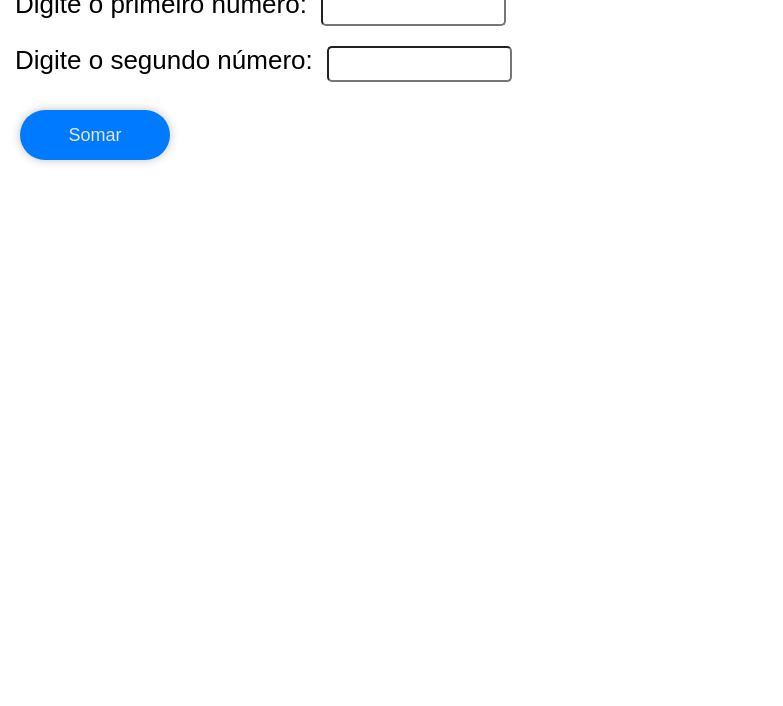
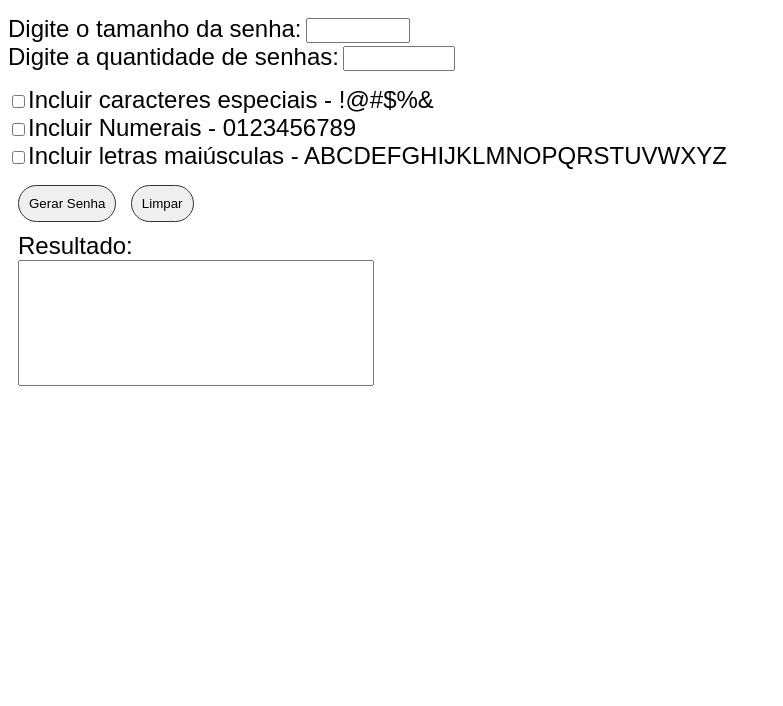
Before and after one commit to arthurzop/Turma1DT, a plain HTML site: page index.html in a window 1280 px wide. Shown: the part 94-800 px from the top of the page, without its empty margins (0-783 px from the left). Drawn offline with Linux system fonts and the light colour scheme.

Commit message:
Add files via upload

```diff
--- a/index.html
+++ b/index.html
@@ -4,25 +4,38 @@
     <meta charset="UTF-8">
     <meta http-equiv="X-UA-Compatible" content="IE=edge">
     <meta name="viewport" content="width=device-width, initial-scale=1.0">
-    <title>Somar Dois</title>
+    <title>Gerador de Senha</title>
     <link rel="stylesheet" href="styles.css">
 </head>
 <body>
-    <h1>Soma de Dois Números Inteiros</h1>
-    <label>Digite o primeiro número:</label>
-        <input type="number" id="num1">
-        <br>
-    <label>Digite o segundo número:</label>
-        <input type="number" id="num2">
-        <br><br>
+    <header >
+        <h1> Gerador de Senhas</h1>
+    </header>
+    <main>
+        <div id="main">
+            <label>Digite o tamanho da senha:</label>
+            <input type="number" id="tamanho" min="1" max="12"> <br>
 
-    <button onclick="somar()">Somar</button>
-    <br>
+            <label>Digite a quantidade de senhas:</label>
+            <input type="number" id="quant" min="1" max="100">
+        </div>
 
-    <div id="result">
+        <div id="check">
+            <label><input type="checkbox" id="special">Incluir caracteres especiais - !@#$%&</label> <br>
+            <label><input type="checkbox" id="number">Incluir Numerais - 0123456789</label> <br>
+            <label><input type="checkbox" id="upper">Incluir letras maiúsculas - ABCDEFGHIJKLMNOPQRSTUVWXYZ</label> <br>
+        </div>
 
-    </div>
+        <div id="buttons">
+            <button onclick="gerarsenha()">Gerar Senha</button>
+            <button onclick="limpar()">Limpar</button>
+        </div>
 
-    <script src="soma.js"></script>
+        <div id="resultado">
+            <label>Resultado:</label> <br>
+            <textarea id="resposta" rows="8"></textarea>
+        </div>
+    </main>
+    <script src="script.js"></script>
 </body>
 </html>
--- /dev/null
+++ b/script.js
@@ -0,0 +1,49 @@
+function gerarsenha(){
+
+    // vamos obter as configurações da senha
+
+    document.getElementById("resposta").value = "";
+    let tamanho = document.getElementById("tamanho").value;
+    let quantidade = document.getElementById("quant").value;
+    let especial = document.getElementById("special").checked;
+    let numero = document.getElementById("number").checked;
+    let maiuscula = document.getElementById("upper").checked;
+
+    // vamos configurar as opções de caracteres para a senha
+
+    let caracteres = "abcdefghijklmnopqrstuvwxyz";
+
+    // vamos configuar as opções de caracteres para a senha de acordo com as opções
+
+    if(especial) {
+       caracteres += "!@#$%&*?";
+}
+    if(numero) {
+       caracteres += "0123456789";
+}
+
+    if(maiuscula) {
+       caracteres += "ABCDEFGHIJKLMNOPQRSTUVWXYZ";
+}
+
+    // Vamos gerar a senha de acordo com as configurações acima
+
+    for(let i = 0; i < quantidade; i++){
+        let senha = "";
+        for(let j = 0; j < tamanho; j++){
+            var aleatorio = Math.floor(Math.random() * caracteres.length);
+            senha += caracteres.substring(aleatorio, aleatorio + 1);
+
+        }
+        document.getElementById("resposta").value += senha + '\n';
+    }
+}
+
+function limpar(){
+    document.getElementById("tamanho").value = "";
+    document.getElementById("quant").value = "";
+    document.getElementById("resposta").value = "";
+    document.getElementById("special").checked = false;
+    document.getElementById("number").checked = false;
+    document.getElementById("upper").checked = false;
+}
--- a/styles.css
+++ b/styles.css
@@ -1,47 +1,43 @@
-body{
+*{
     font-family: sans-serif;
-    margin: 0px;
-    padding: 0px;
+
 }
 
 h1{
-    font-size: 46px;
-    margin: 10px 5px;
+    color: #f22;
+    font-size: 44px;
+}
+
+label{
+    font-size: 24px;
+}
+
+#tamanho, #quant{
+    padding-left: 50px;
+    padding-top: 5px;
+    text-align: left;
+}
+
+#main, #check{
+    padding-bottom: 15px;
 }
 
 button{
-    height: 50px;
-    width: 150px;
-    background-color: #007bff;
-    color: #e5e5e5;
-    font-size: 18px;
-    border-radius: 2em;
-    box-shadow: 0 0 10px rgb(0, 0, 0, 0.25);
-    margin-left: 20px;
-    border: none;
-    cursor: pointer;
+    padding: 10px;
+    margin-left: 10px;
+    border: 1px solid #333;
+    border-radius: 3em;
 }
 
 button:hover{
-    background-color: rgba(25, 25, 255, 0.899);
-    color: #efefef;
+    background-color: #c8c8c8;
 }
 
-label{
-    display: inline-block;
-    font-size: 26px;
-    margin-left: 15px;
+#resultado{
+    padding: 10px;
 }
 
-input[type='number']{
-    height: 30px ;
-    margin: 10px;
-    border-radius: 5px;
+textarea{
+    resize: none;
+    width: 350px;
 }
-
-#result{
-    font-size: 40px;
-    font-weight: bold;
-    margin-top: 30px;
-    margin-left: 10px;
-}
```
